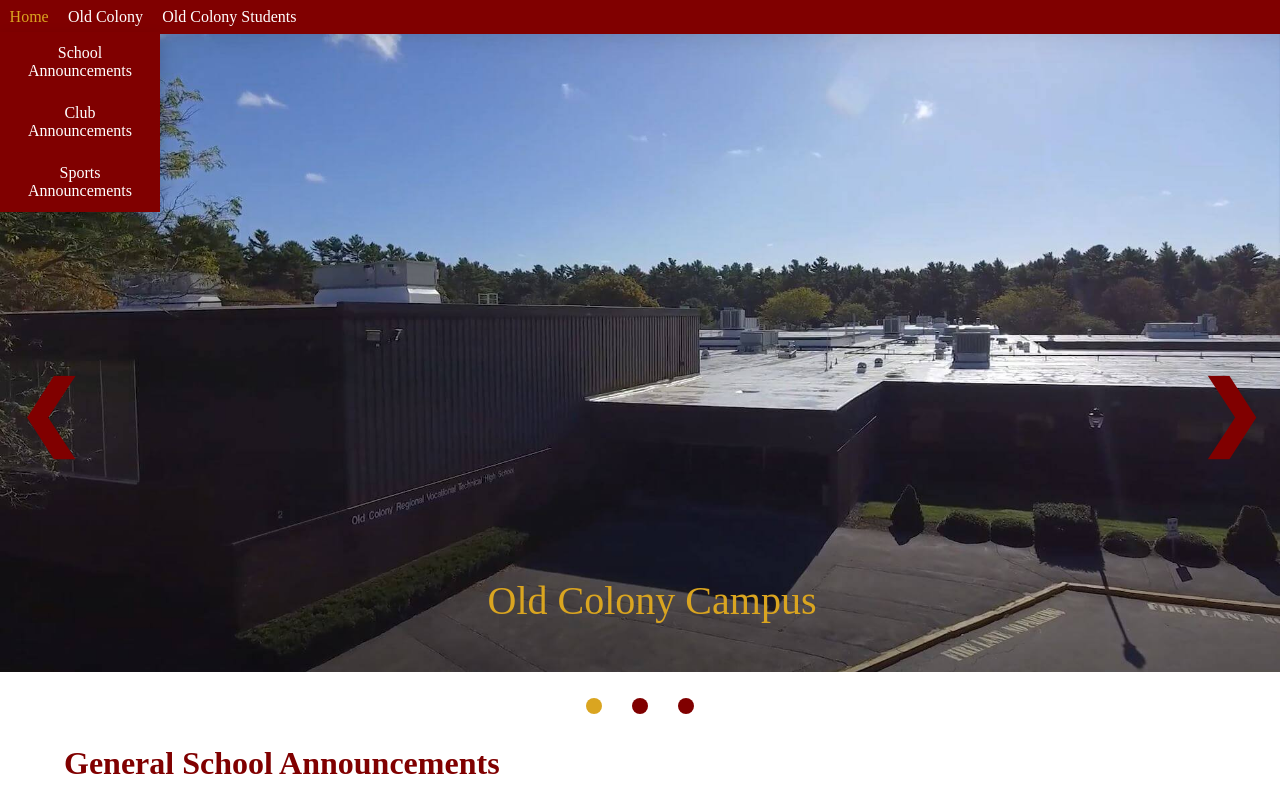
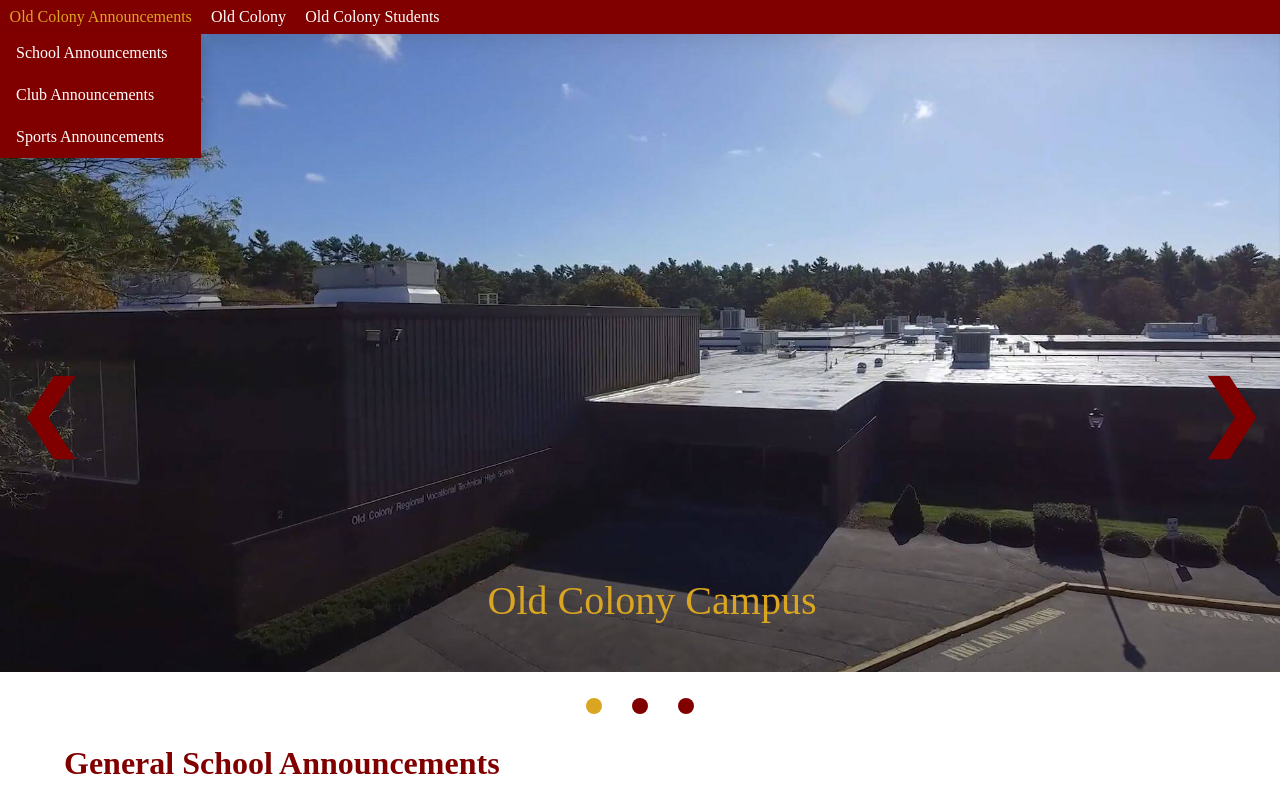
Before and after one commit to CalciumKing/LI_Skills_Web, a plain HTML site: page index.html in a window 1280 px wide. Shown: the top 800 px of the page. Drawn offline with Linux system fonts and the light colour scheme.

Commit message:
Update index.html

```diff
--- a/index.html
+++ b/index.html
@@ -1,14 +1,14 @@
 <!DOCTYPE html>
 <html>
     <header>
-        <title></title>
+        <title>Old Colony Announcements</title>
         <link rel="stylesheet" href="styles.css">
         <script src="script.js" defer></script>
     </header>
     <body>
         <header>
             <div class="dropdown">
-                <a class="dropbtn">Home</a>
+                <a class="dropbtn">Old Colony Announcements</a>
                 <div class="dropdown-content">
                     <a href="#school">School Announcements</a>
                     <a href="#clubs">Club Announcements</a>
```
